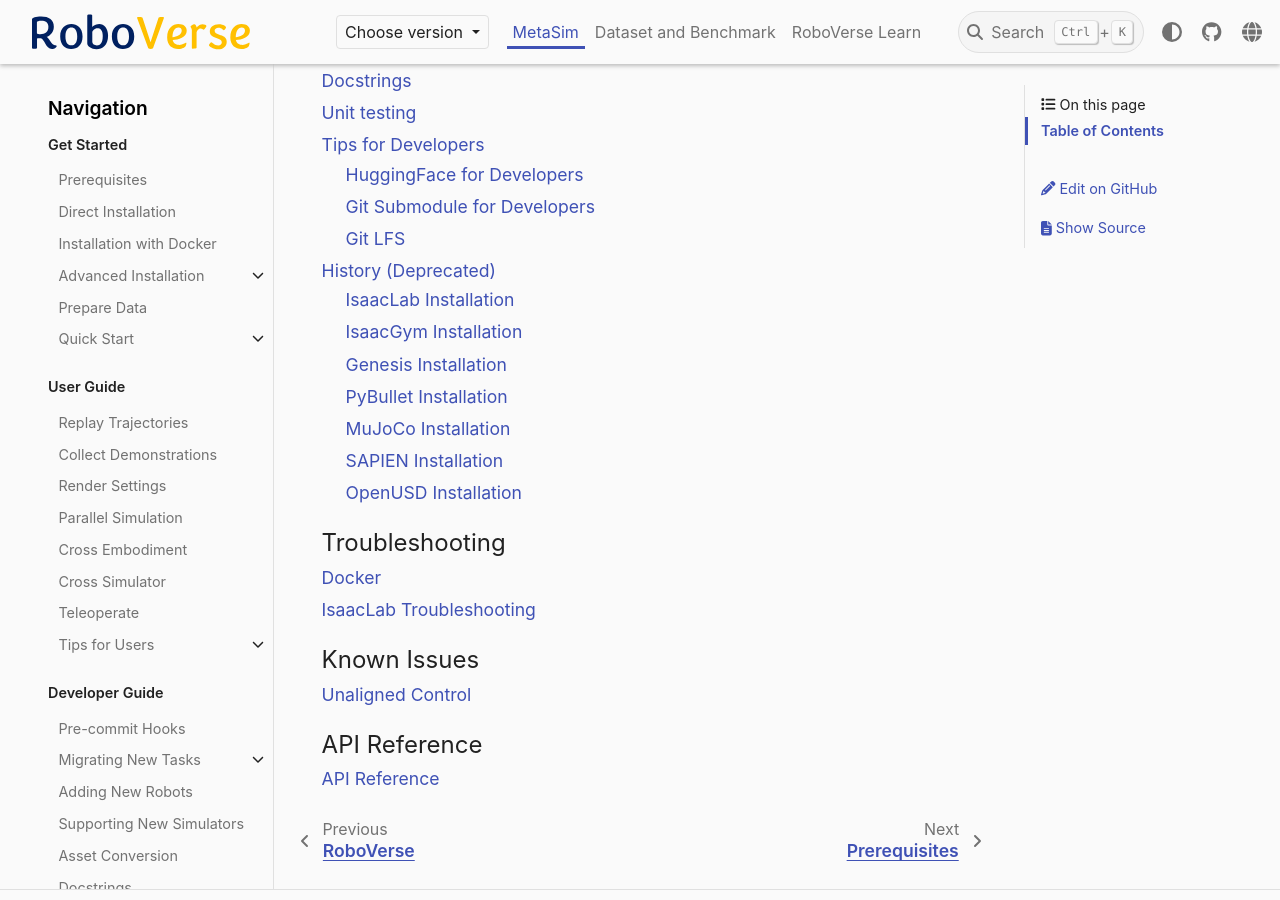
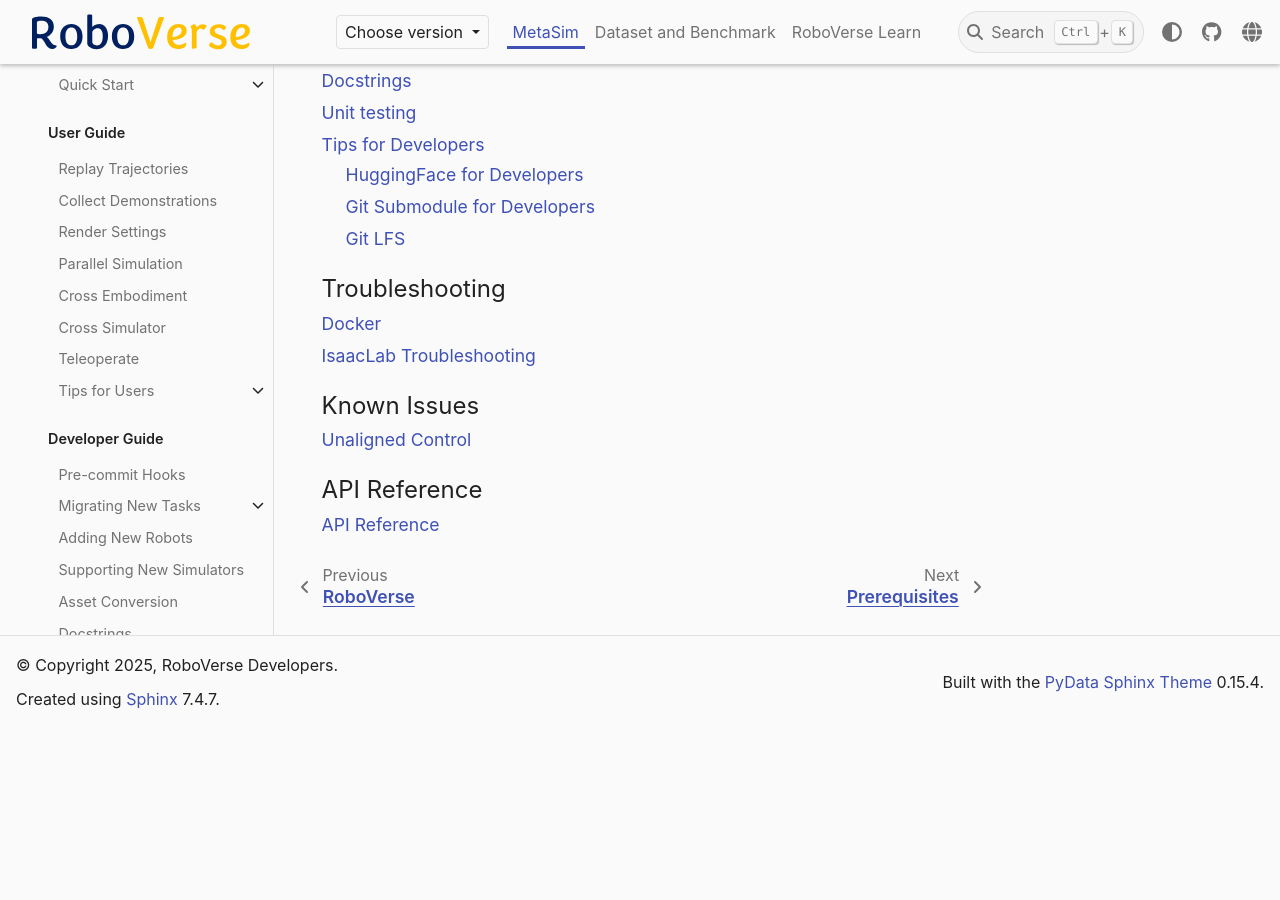
Before and after one commit to zxx3312/RoboVerse, a Sphinx documentation site: the page built from docs/source/metasim/index.md, in a window 1280 px wide and 900 px high, scrolled down 1390 px. Built offline with Sphinx 7.4.7 and the PyData theme 0.15.4, drawn with Linux system fonts in a browser that asks for light colours; pages that are not in the unit, such as notebooks, are missing from menus; after the commit the page ends 2118 px from its top, so only the background shows below that.

Commit message:
update doc: delete unused

````diff
--- a/docs/source/metasim/index.md
+++ b/docs/source/metasim/index.md
@@ -43,7 +43,6 @@
 developer_guide/docstring
 developer_guide/unit_test
 developer_guide/tips/index
-developer_guide/history/index
 ```
 
 ```{toctree}
````
